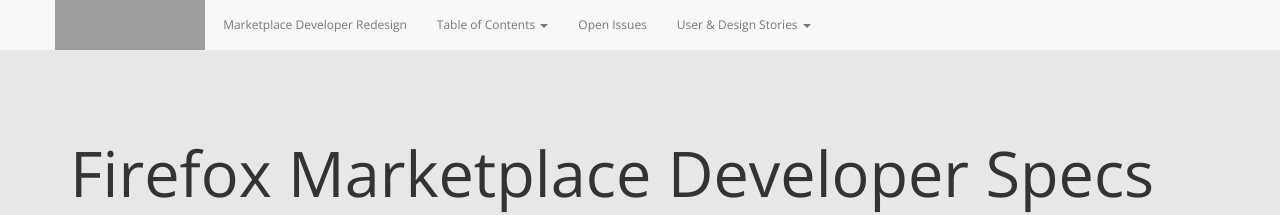
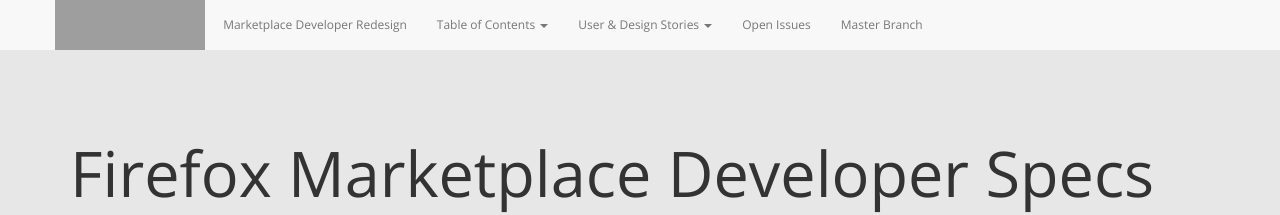
Before and after one commit to MarketplaceUX/devhub-redesign, a Jekyll site: the page built from index.html, in a window 1280 px wide. Shown: the top 215 px of the page. Built offline with Jekyll 4.4.1, drawn with Linux system fonts in a browser that asks for light colours; nearby versions of some CDN libraries; grey boxes are pictures that could not be loaded.

Commit message:
Add Master Branch link to topnav

```diff
--- a/_includes/specNav.html
+++ b/_includes/specNav.html
@@ -43,6 +42,8 @@
 										<li><a href="designstoriesManageVersions.html">Design Story 04 &mdash; Manage App Versions </a></li>
 									</ul>
 								</li>
+								<li><a href="https://github.com/tsmuse/FirefoxMarketplaceDevPagesDesign/issues">Open Issues</a><li>
+								<li><a href="https://github.com/tsmuse/FirefoxMarketplaceDevPagesDesign">Master Branch</a><li>
 							</ul>
 						</div>
 					</div>
```
Also changed, not shown: other parts of _includes/specNav.html (+0 -1 lines).
